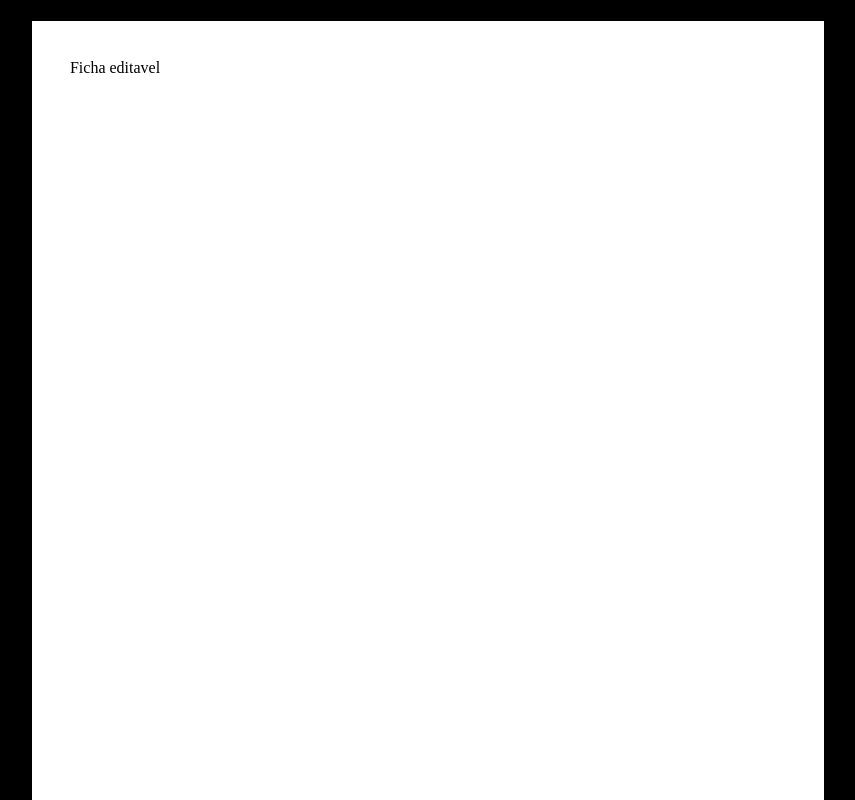
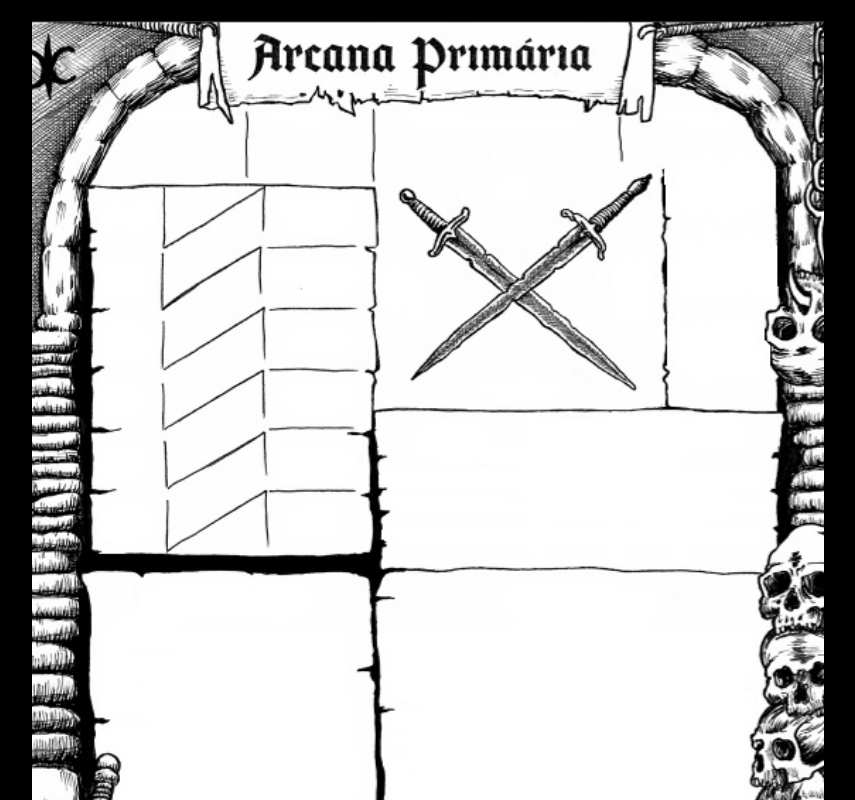
Before and after one commit to AlexandreRodriguesStrapasson/EditableForm, a Vue app: page / in a window 1280 px wide. Shown: the top 800 px of the page, without its empty margins (212-1067 px from the left). Built offline with nearby package versions, Linux system fonts and the light colour scheme.

Commit message:
✨ add a image file to the background

```diff
--- a/src/App.vue
+++ b/src/App.vue
@@ -1,7 +1,7 @@
 <template>
   <div id="a4">
-    Ficha editavel
-    </div>
+
+  </div>
 </template>
 
 <script>
@@ -17,7 +17,10 @@
 
   border: 1px solid black;
 
-  background-color: white;
+  background-image: url('/formModel.jpg');
+  background-size: cover;
+  background-repeat: no-repeat;
+  background-position: center center;
 
   margin: 20px auto;
   box-shadow: 0 0 10px rgba(0, 0, 0, 0.2);
```
Also changed, not shown: public/formModel.jpg (added).
